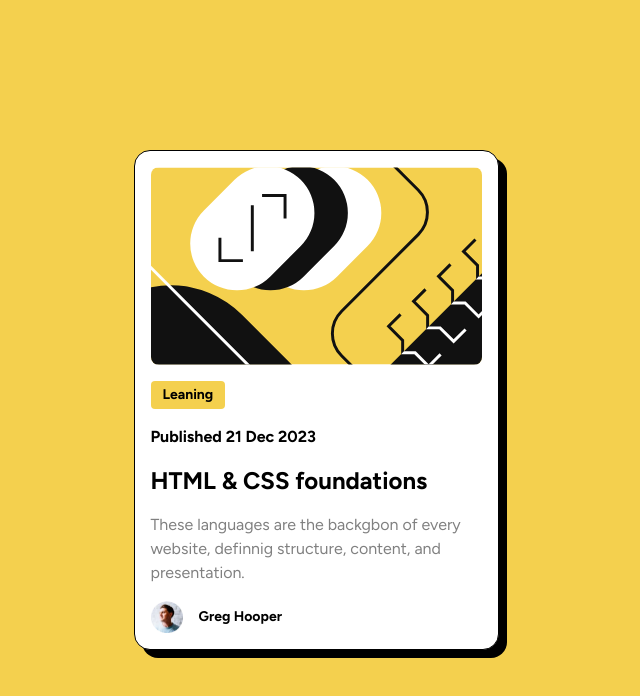
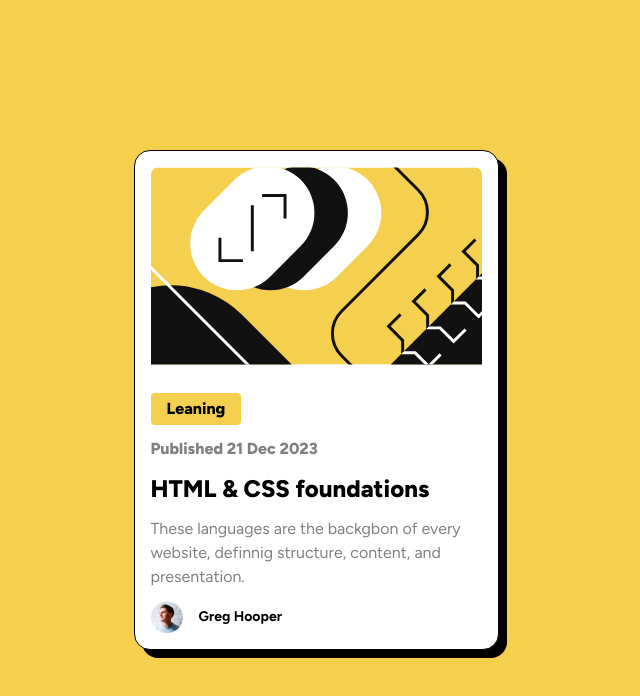
Before and after one commit to AgredaLuis/blog-preview-card, a React (Vite) app: page / in a window 1280 px wide. Shown: the top 696 px of the page, without its empty margins (324-964 px from the left). Built offline with nearby package versions, Linux system fonts and the light colour scheme.

Commit message:
refact font

```diff
--- a/src/App.tsx
+++ b/src/App.tsx
@@ -4,16 +4,16 @@ import { imageAvatar, illustration } from "./assets/images";
 function App() {
   return (
     <main className="min-h-screen flex items-center justify-center bg-Yellow p-4">
-      <div className="bg-White p-4 rounded-2xl border border-black flex flex-col gap-4 max-w-[365px] duration-500 ease-out my-custom-shadow">
-        <img src={illustration} alt="svg" className="rounded-lg" />
+      <div className="bg-White p-4 rounded-2xl border border-black flex flex-col gap-3 max-w-[365px] duration-500 ease-out my-custom-shadow">
+        <img src={illustration} alt="svg" className="rounded-lg pb-4" />
         {/* tags */}
-        <div className="text-black bg-Yellow rounded px-3 py-1 text-sm w-fit font-bold">
+        <div className="text-black bg-Yellow rounded px-4 py-1 text-base w-fit font-extrabold">
           Leaning
         </div>
-        <p className="text-base font-bold">
+        <p className="text-base text-Gray font-extrabold">
           Published 21 Dec 2023
         </p>
-        <h1 className="hover:text-Yellow text-2xl text font-bold cursor-pointer duration-500 ease-out">
+        <h1 className="hover:text-Yellow text-2xl text font-extrabold cursor-pointer duration-500 ease-out">
           HTML & CSS foundations
         </h1>
         <p className="text-Gray text-base">
```
